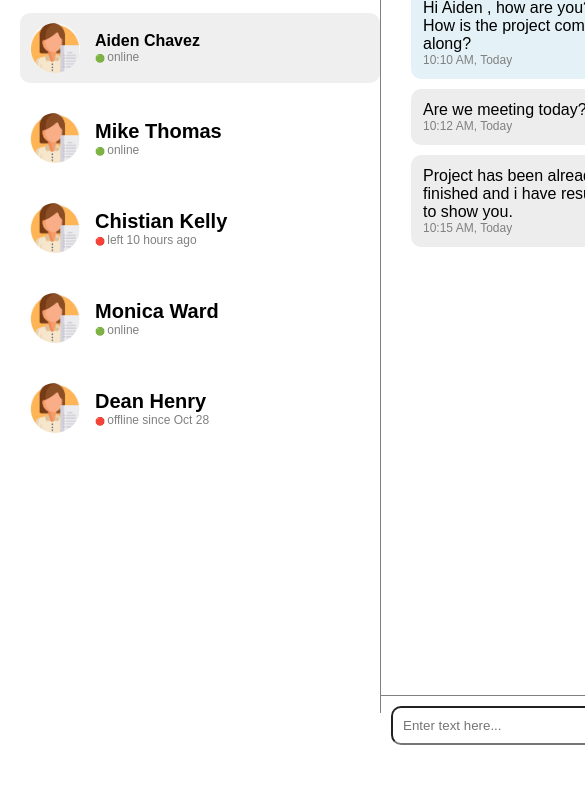
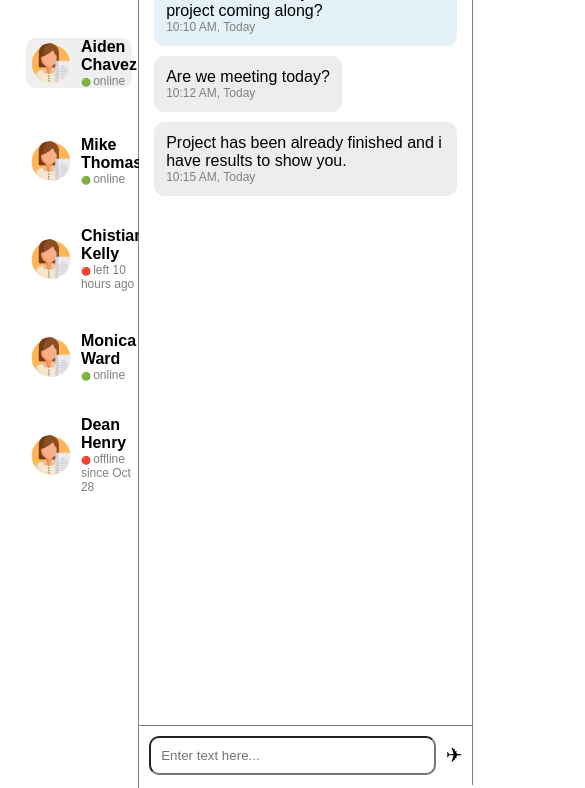
Before and after one commit to LucianoMolinas/Trabajo-Practico, a plain HTML site: page index.html in a window 390 px wide. Shown: the part 134-922 px from the top of the page, 585 px wide, since content can reach past the window. Before the commit the page ends 889 px from the top, so only its background shows below. Drawn offline with Linux system fonts and the light colour scheme.

Commit message:
responsive

```diff
--- a/main.css
+++ b/main.css
@@ -8,7 +8,7 @@
 
 .sidebar {
   background-color: white;
-  width: 50vh;
+  width: 410px;
   display: flex;
   flex-direction: column;
   align-items: center;
@@ -218,34 +218,6 @@ button {
 }
 
 
-
-
-
-
-
-
-
-
-
-
-
-
-
-
-
-
-
-
-
-
-
-
-
-
-
-
-
-
 section {
   display: flex;
 
@@ -286,3 +258,33 @@ section {
   gap: 15px;
   padding-right: 20px;
 }
+
+@media(max-width:480px) {
+
+  .section {
+    flex-direction: column;
+
+  }
+
+  .contact,
+  .contact-Aiden,
+  .search {
+    width: 90%;
+    font-size: 16px;
+  }
+
+  main {
+    width: 100%;
+  }
+
+  .aiden-picture {
+    width: 40px;
+    height: 40px;
+    padding: 5px;
+  }
+
+  .chat-messages {
+    padding: 15px;
+  }
+
+}
```
